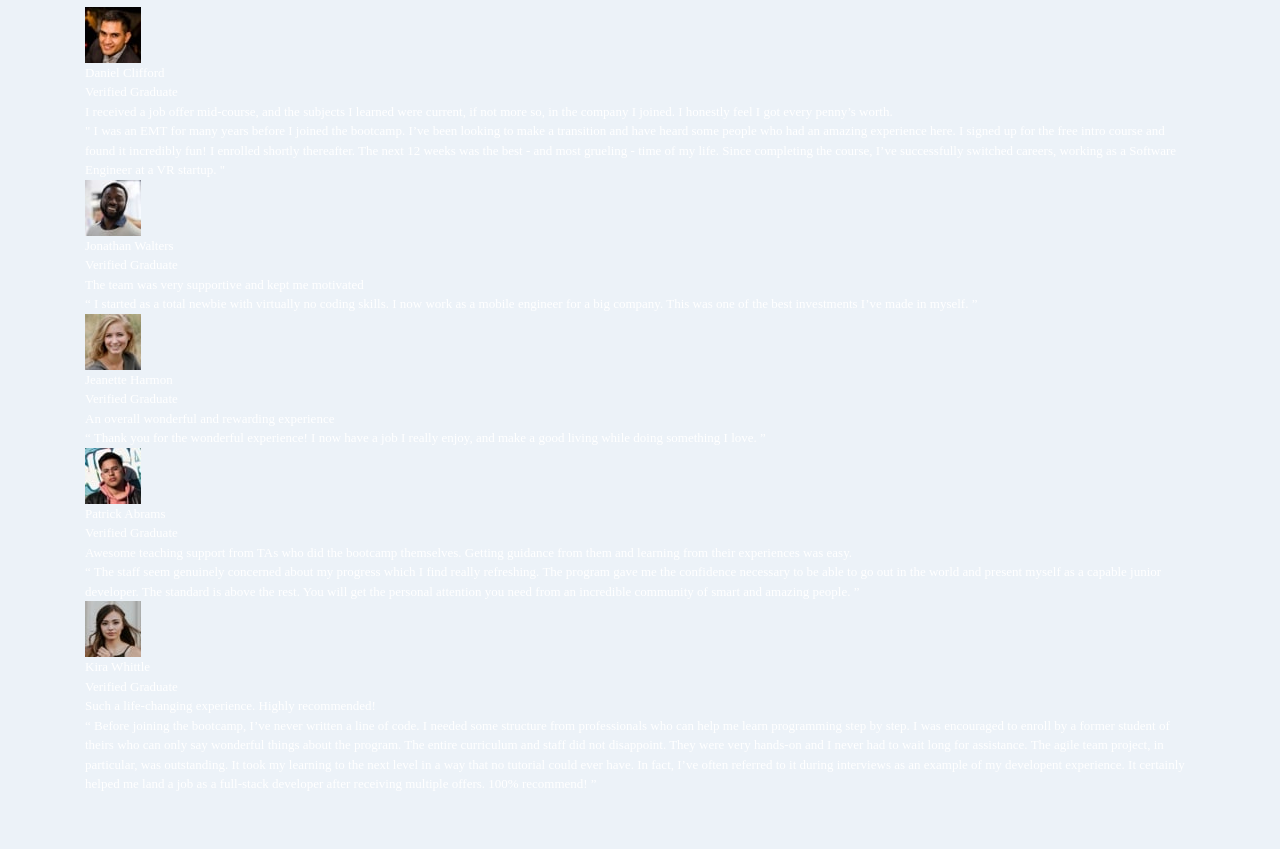
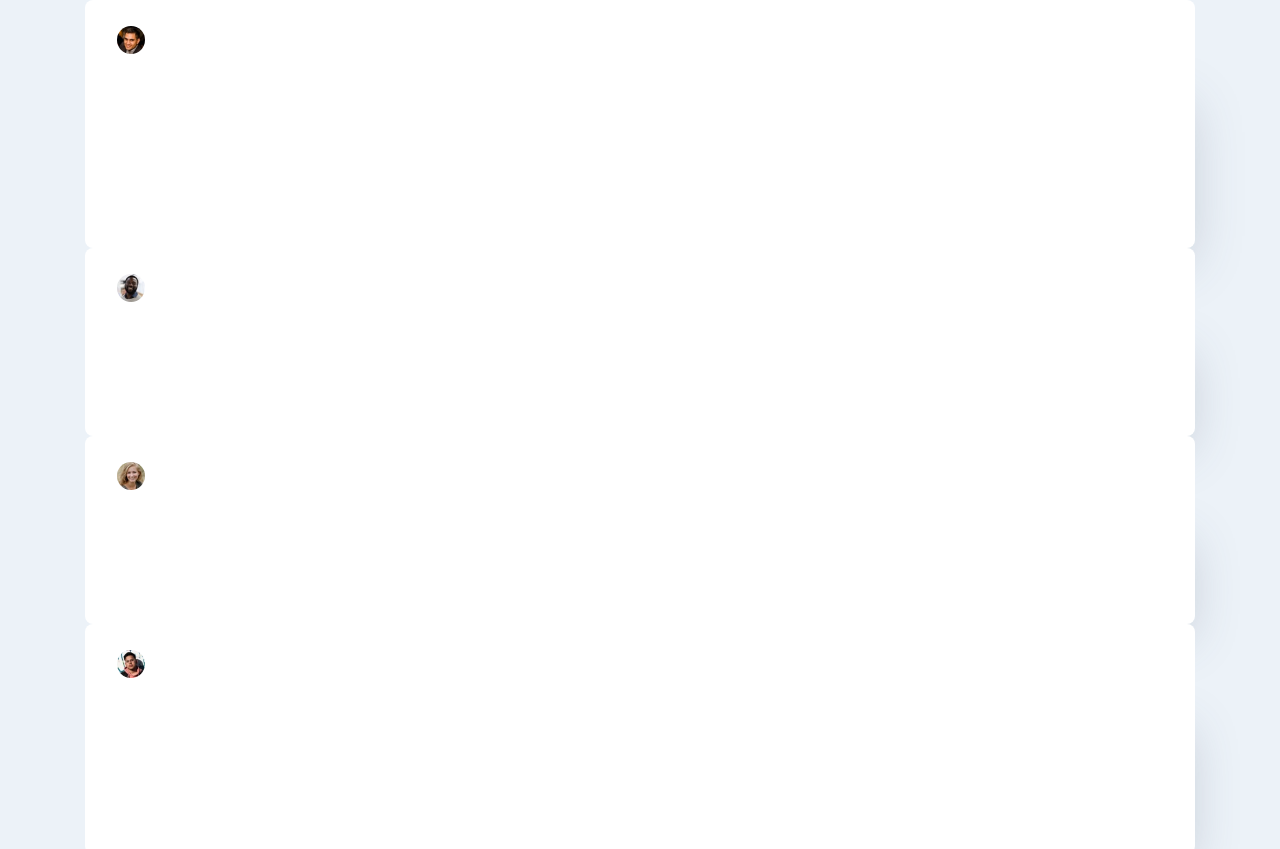
Before and after one commit to solracss/fem-testimonials-grid-section, a website built with Vite: page src/index.html in a window 1280 px wide. Shown: the top 849 px of the page. Before the commit the page ends 800 px from the top, so only its background shows below. Built offline with nearby package versions, Linux system fonts and the light colour scheme.

Commit message:
add styles for base testimonial card component

```diff
--- a/src/sass/_components.scss
+++ b/src/sass/_components.scss
@@ -1 +1,36 @@
 @use "./base" as *;
+
+.testimonial {
+	padding: 1.625rem 2rem 2rem;
+	background-color: $clr-neutral-100;
+	border-radius: 8px;
+	box-shadow: 40px 60px 50px -47px rgba(72, 85, 106, 0.25);
+
+	& .author {
+		gap: 1rem;
+		line-height: 0.8125rem;
+
+		&-photo {
+			width: 1.75rem;
+			height: 1.75rem;
+			border-radius: 50%;
+		}
+
+		&-isVerified {
+			opacity: 0.5;
+		}
+	}
+
+	&-heading {
+		margin-top: 1.125rem;
+		font-size: $fs-20;
+		font-weight: $fw-bold;
+		line-height: 1.5rem;
+	}
+
+	&-content {
+		margin-top: 1rem;
+		line-height: 1.125rem;
+		opacity: 0.7;
+	}
+}
```
